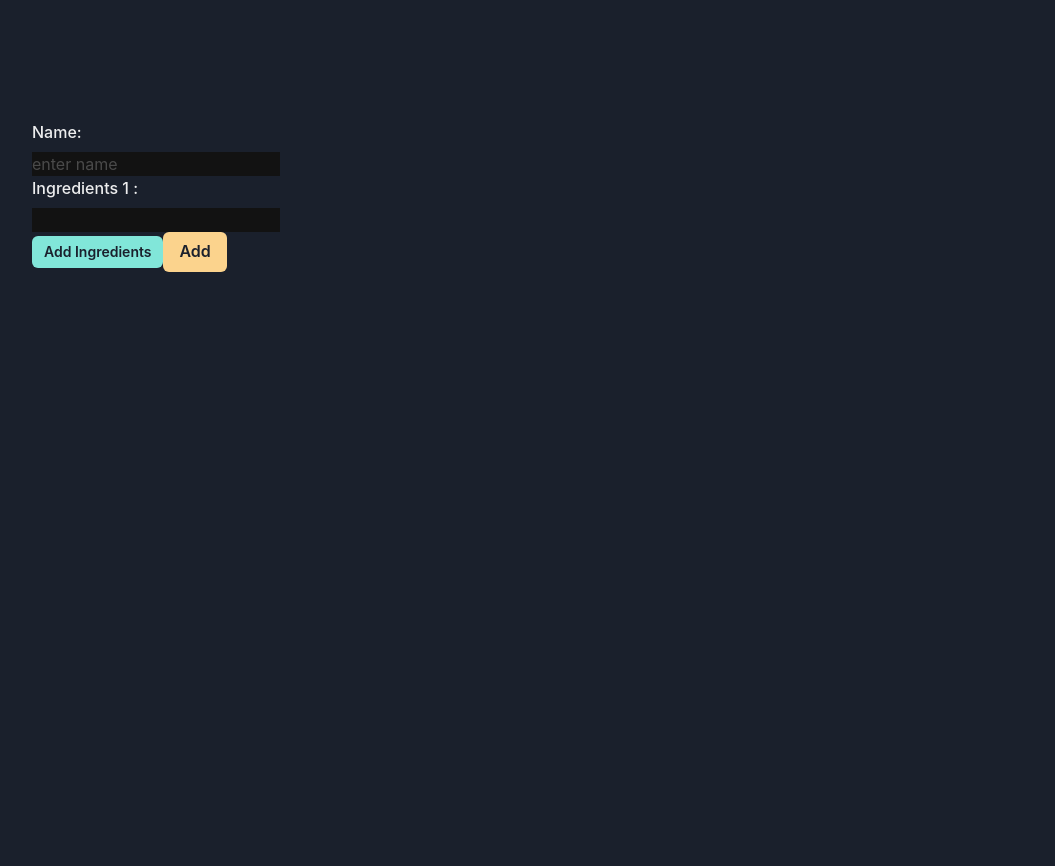
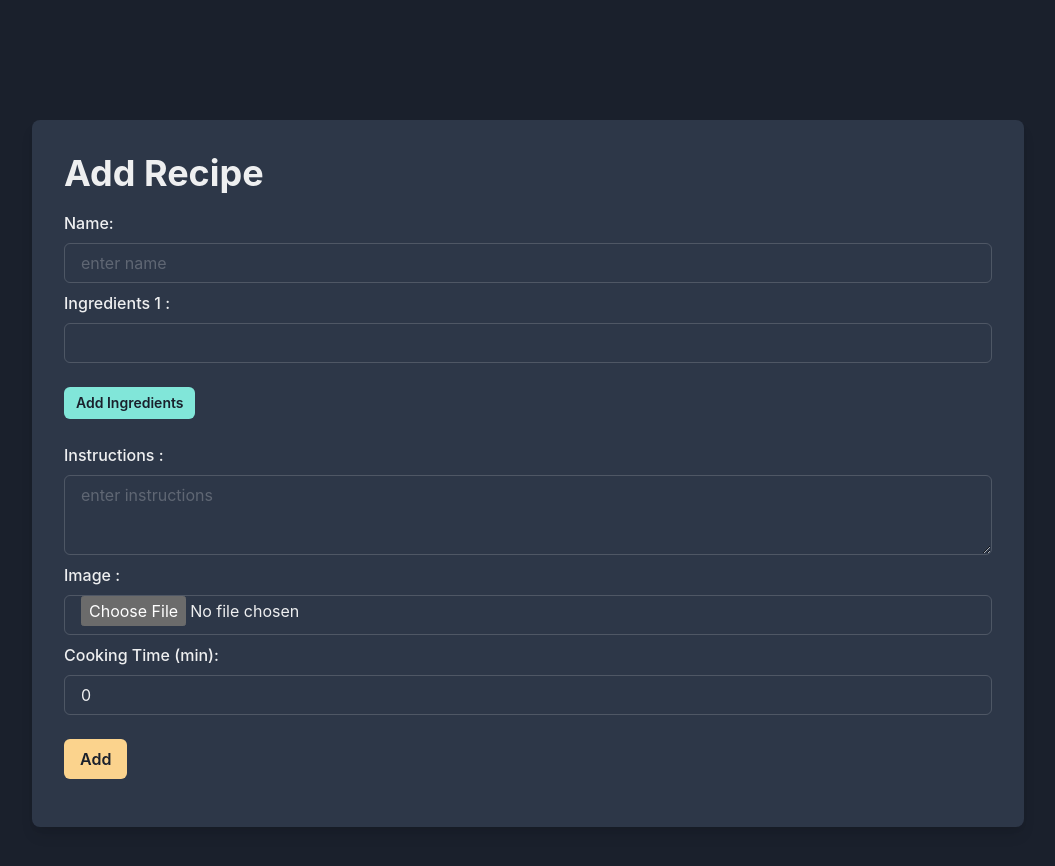
Before and after one commit to elimob680617/mern-resipies-app, a React (Create React App) app in the folder client/: page /create-recipe in a window 1280 px wide. Shown: the top 866 px of the page, without its empty margins (112-1167 px from the left). Before the commit the page ends 800 px from the top, so only its background shows below. Built offline with nearby package versions, Linux system fonts and the light colour scheme.

Commit message:
fix ui create recipe form

```diff
--- a/client/src/components/Layout.js
+++ b/client/src/components/Layout.js
@@ -3,7 +3,9 @@ import { Container } from "@chakra-ui/react";
 const Layout = ({ children }) => {
   return (
     <>
-      <Container maxW="container.lg">{children}</Container>
+      <Container h="100vh" maxW="container.lg">
+        {children}
+      </Container>
     </>
   );
 };
--- a/client/src/sections/recipes/CreateRecipe.js
+++ b/client/src/sections/recipes/CreateRecipe.js
@@ -12,190 +12,27 @@
 //   VStack,
 //   useColorModeValue,
 // } from "@chakra-ui/react";
-// import { Field, FieldArray, Formik, useFormik } from "formik";
+// import { Field, FieldArray, Formik, useFormik } from ";
 // import { Link } from "react-router-dom";
 import * as Yup from "yup";
 
 import {
   Button,
+  Container,
   FormControl,
   FormErrorMessage,
   FormLabel,
   HStack,
+  Heading,
   Input,
+  Textarea,
+  VStack,
+  useColorModeValue,
 } from "@chakra-ui/react";
-import { Field, FieldArray, Form, Formik } from "formik";
-
-// const CreateRecipe = () => {
-//   const formBackground = useColorModeValue("gray.100", "gray.700");
-
-//   const ingredientsGroup = { name: "" };
-
-//   const formik = useFormik({
-//     initialValues: {
-//       name: "",
-//       ingredients: [ingredientsGroup],
-//       instructions: "",
-//       imageUrl: "",
-//       cookingTime: 0,
-//       userOwner: 0,
-//     },
-//     onSubmit: (values) => console.log(values),
-
-//     validationSchema: Yup.object({
-//       name: Yup.string().required("Please enter an Name"),
-//       ingredients: Yup.array()
-//         .of(Yup.string())
-//         .required("Please enter an Ingredients"),
-//       instructions: Yup.string().required("Please enter Instructions"),
-//       imageUrl: Yup.string().required("Please enter an Image Url"),
-//       cookingTime: Yup.number()
-//         .typeError("Cooking Time must be a number")
-//         .positive("Cooking Time must be greater than zero")
-//         .required("Please enter Cooking Time"),
-//     }),
-//   });
-//   return (
-//     <VStack alignItems="center" justifyContent="center">
-//       <VStack
-//         p={8}
-//         bg={formBackground}
-//         borderRadius={8}
-//         boxShadow="lg"
-//         alignItems="flex-start"
-//         width="100%"
-//       >
-//         <Heading>Create Recipe</Heading>
-
-//         <VStack spacing={8} width="100%">
-//           <form onSubmit={formik.handleSubmit}>
-//             <>
-//               <FormControl
-//                 isInvalid={!!formik.errors.name && formik.touched.name}
-//               >
-//                 <FormLabel htmlFor="name">Name: </FormLabel>
-//                 <Input
-//                   type="text"
-//                   id="name"
-//                   name="name"
-//                   placeholder="enter name"
-//                 />
-//                 <FormErrorMessage>{formik.errors.name}</FormErrorMessage>
-//               </FormControl>
-//               <FormControl
-//                 isInvalid={
-//                   !!formik.errors.ingredients && formik.touched.ingredients
-//                 }
-//                 {...formik.getFieldProps("ingredients")}
-//               >
-//                 <FormLabel htmlFor="ingredients">Ingredients: </FormLabel>
-//                 <FieldArray name="ingredients">
-//                   {({ push, remove }) => (
-//                     <VStack alignItems="start">
-//                       {formik?.values?.ingredients.map((_, index) => (
-//                         <HStack width="full">
-//                           <Text>{index + 1}</Text>
-//                           <Input
-//                             type="text"
-//                             id="ingredients"
-//                             placeholder="enter ingredients"
-//                             name={`ingredients.${index}.name`}
-//                           />
-//                           <FormErrorMessage>
-//                             {formik.errors.ingredients}
-//                           </FormErrorMessage>
-
-//                           {index > 0 && (
-//                             <Button
-//                               type="button"
-//                               size="xs"
-//                               variant="ghost"
-//                               colorScheme="red"
-//                               onClick={() => remove(index)}
-//                             >
-//                               Delete
-//                             </Button>
-//                           )}
-//                         </HStack>
-//                       ))}
-
-//                       <Button
-//                         type="button"
-//                         size="sm"
-//                         colorScheme="teal"
-//                         variant="solid"
-//                         onClick={() => push(ingredientsGroup)}
-//                       >
-//                         Add Ingredients
-//                       </Button>
-//                     </VStack>
-//                   )}
-//                 </FieldArray>
-//               </FormControl>
-//               <FormControl
-//                 isInvalid={
-//                   !!formik.errors.instructions && formik.touched.instructions
-//                 }
-//                 {...formik.getFieldProps("instructions")}
-//               >
-//                 <FormLabel htmlFor="instructions">Instructions : </FormLabel>
-//                 <Textarea
-//                   type="text"
-//                   id="instructions"
-//                   name="instructions"
-//                   placeholder="enter instructions"
-//                   size="sm"
-//                   resize="vertical"
-//                 />
-//                 <FormErrorMessage>
-//                   {formik.errors.instructions}
-//                 </FormErrorMessage>
-//               </FormControl>
-//               <FormControl
-//                 isInvalid={!!formik.errors.imageUrl && formik.touched.imageUrl}
-//                 {...formik.getFieldProps("imageUrl")}
-//               >
-//                 <FormLabel htmlFor="instructions">Image : </FormLabel>
-//                 <Input
-//                   display="flex"
-//                   alignItems="center"
-//                   type="file"
-//                   id="imageUrl"
-//                   name="imageUrl"
-//                 />
-//                 <FormErrorMessage>{formik.errors.imageUrl}</FormErrorMessage>
-//               </FormControl>
-//               <FormControl
-//                 isInvalid={
-//                   !!formik.errors.cookingTime && formik.touched.cookingTime
-//                 }
-//                 {...formik.getFieldProps("cookingTime")}
-//               >
-//                 <FormLabel htmlFor="cookingTime">
-//                   Cooking Time (min):{" "}
-//                 </FormLabel>
-//                 <Input
-//                   type="text"
-//                   id="cookingTime"
-//                   name="cookingTime"
-//                   placeholder="enter cooking time"
-//                 />
-//                 <FormErrorMessage>{formik.errors.cookingTime}</FormErrorMessage>
-//               </FormControl>
-//               <Button type="submit" colorScheme="orange">
-//                 Login
-//               </Button>
-//             </>
-//           </form>
-//         </VStack>
-//       </VStack>
-//     </VStack>
-//   );
-// };
-
-// export default CreateRecipe;
+import { ErrorMessage, Field, FieldArray, Form, Formik } from "formik";
 
 const CreateRecipe = () => {
+  const formBackground = useColorModeValue("gray.100", "gray.700");
   const initialValues = {
     name: "",
     ingredients: [{ name: "" }],
@@ -208,21 +45,32 @@ const CreateRecipe = () => {
   const validationSchema = Yup.object().shape({
     name: Yup.string().required("Please enter an Name"),
 
-    // ingredients: Yup.array().of(
-    //   Yup.object().shape({
-    //     name: Yup.string().required("Please enter an Ingredient"),
-    //   })
-    // ),
+    ingredients: Yup.array().of(
+      Yup.object().shape({
+        name: Yup.string().required("Please enter an Ingredient"),
+      })
+    ),
 
-    // instructions: Yup.string().required("Please enter Instructions"),
-    // imageUrl: Yup.string().required("Please enter an Image Url"),
-    // cookingTime: Yup.number()
-    //   .typeError("Cooking Time must be a number")
-    //   .positive("Cooking Time must be greater than zero")
-    //   .required("Please enter Cooking Time"),
+    instructions: Yup.string().required("Please enter Instructions"),
+    imageUrl: Yup.string().required("Please enter an Image Url"),
+    cookingTime: Yup.number()
+      .typeError("Cooking Time must be a number")
+      .positive("Cooking Time must be greater than zero")
+      .required("Please enter Cooking Time"),
   });
 
   return (
+    <VStack
+      p={8}
+      spacing={4}
+      bg={formBackground}
+      borderRadius={8}
+      boxShadow="lg"
+      alignItems="flex-start"
+      justifyContent="center"
+    >
+      <Heading>Add Recipe</Heading>
+
       <Formik
         initialValues={initialValues}
         onSubmit={onSubmit}
@@ -230,32 +78,45 @@ const CreateRecipe = () => {
       >
         {({ errors, touched, values, getFieldProps }) => (
           <Form>
+            <VStack spacing={2} alignItems="flex-start">
               <FormControl
                 isInvalid={!!errors.name && touched.name}
                 {...getFieldProps("name")}
               >
                 <FormLabel htmlFor="name">Name: </FormLabel>
-            <Field type="text" id="name" name="name" placeholder="enter name" />
-            <FormErrorMessage>{errors.name}</FormErrorMessage>
+                <Field
+                  as={Input}
+                  type="text"
+                  id="name"
+                  name="name"
+                  placeholder="enter name"
+                />
+                {/* <FormErrorMessage>{errors.name}</FormErrorMessage> */}
+                <ErrorMessage component={FormErrorMessage} name="name" />
               </FormControl>
 
               <FieldArray name="ingredients">
                 {({ insert, remove }) => (
                   <>
                     {values.ingredients.map((ingredient, index) => (
-                  <FormControl key={index} {...getFieldProps(`${ingredient}`)}>
+                      <FormControl
+                        key={index}
+                        {...getFieldProps(`ingredients.${index}.name`)}
+                        isInvalid={!!errors.ingredients && touched.ingredients}
+                      >
                         <FormLabel htmlFor="ingredients">
                           Ingredients {index + 1} :
                         </FormLabel>
                         <HStack>
                           <Field
+                            as={Input}
                             name={`ingredients.${index}.name`}
                             id={`ingredients.${index}.name`}
                           />
                           {index > 0 && (
                             <Button
                               type="button"
-                          size="xs"
+                              size="sm"
                               variant="ghost"
                               colorScheme="red"
                               onClick={() => remove(index)}
@@ -264,9 +125,14 @@ const CreateRecipe = () => {
                             </Button>
                           )}
                         </HStack>
+                        <ErrorMessage
+                          component={FormErrorMessage}
+                          name={`ingredients.${index}.name`}
+                        />
                       </FormControl>
                     ))}
                     <Button
+                      my="4"
                       type="button"
                       size="sm"
                       colorScheme="teal"
@@ -280,12 +146,54 @@ const CreateRecipe = () => {
                   </>
                 )}
               </FieldArray>
-          <Button type="submit" colorScheme="orange">
+
+              <FormControl
+                isInvalid={!!errors.instructions && touched.instructions}
+                {...getFieldProps("instructions")}
+              >
+                <FormLabel htmlFor="instructions">Instructions : </FormLabel>
+                <Field
+                  as={Textarea}
+                  type="text"
+                  id="instructions"
+                  name="instructions"
+                  placeholder="enter instructions"
+                />
+                <FormErrorMessage>{errors.instructions}</FormErrorMessage>
+              </FormControl>
+              <FormControl
+                isInvalid={!!errors.imageUrl && touched.imageUrl}
+                {...getFieldProps("imageUrl")}
+              >
+                <FormLabel htmlFor="instructions">Image : </FormLabel>
+                <Field as={Input} type="file" id="imageUrl" name="imageUrl" />
+                <FormErrorMessage>{errors.imageUrl}</FormErrorMessage>
+              </FormControl>
+              <FormControl
+                isInvalid={!!errors.cookingTime && touched.cookingTime}
+                {...getFieldProps("cookingTime")}
+              >
+                <FormLabel htmlFor="cookingTime">
+                  Cooking Time (min):{" "}
+                </FormLabel>
+                <Field
+                  as={Input}
+                  type="text"
+                  id="cookingTime"
+                  name="cookingTime"
+                  placeholder="enter cooking time"
+                />
+                <FormErrorMessage>{errors.cookingTime}</FormErrorMessage>
+              </FormControl>
+
+              <Button my="4" type="submit" colorScheme="orange">
                 Add
               </Button>
+            </VStack>
           </Form>
         )}
       </Formik>
+    </VStack>
   );
 };
 
```
Lines whose indentation alone changed are shown as unchanged.
